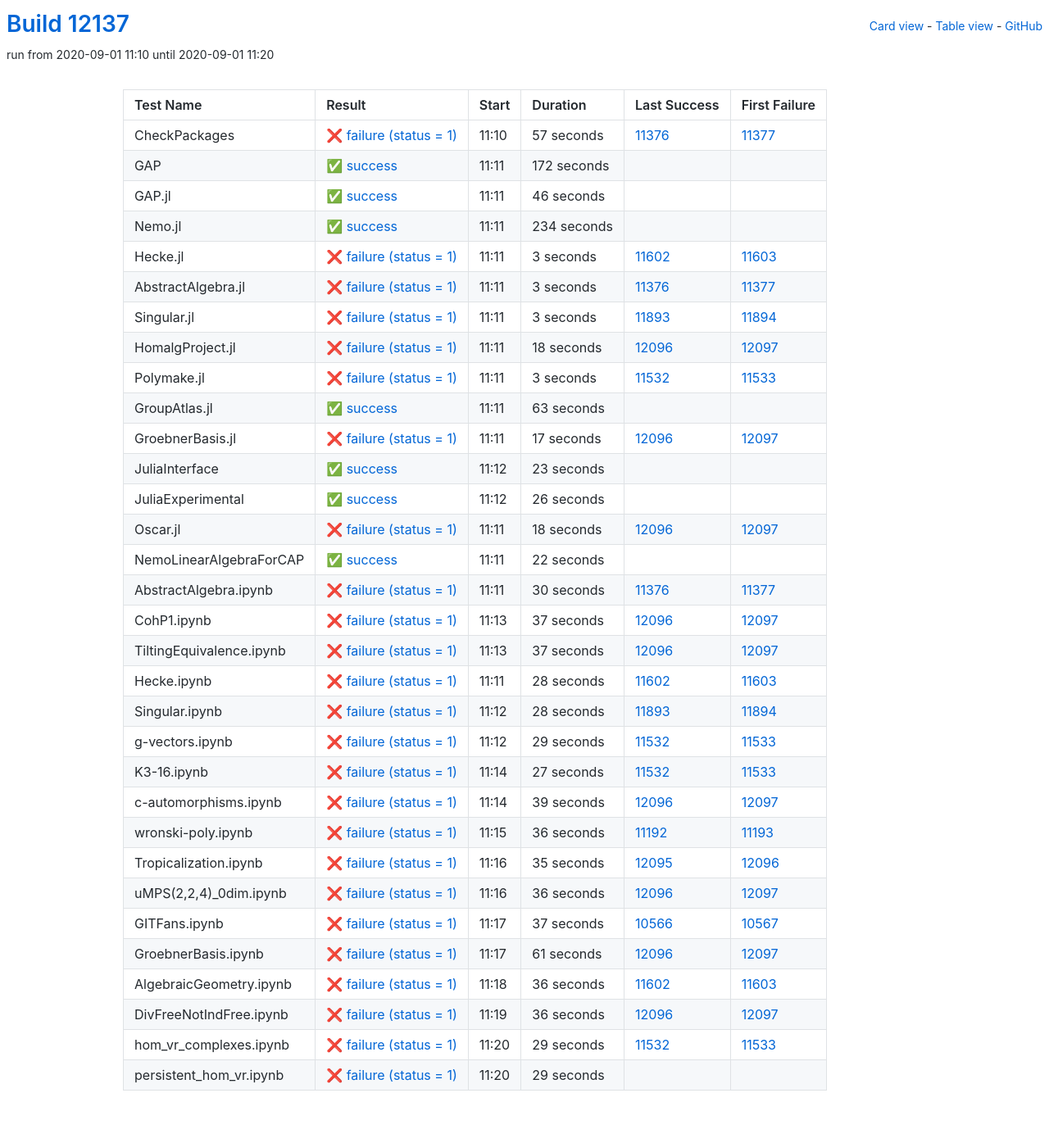
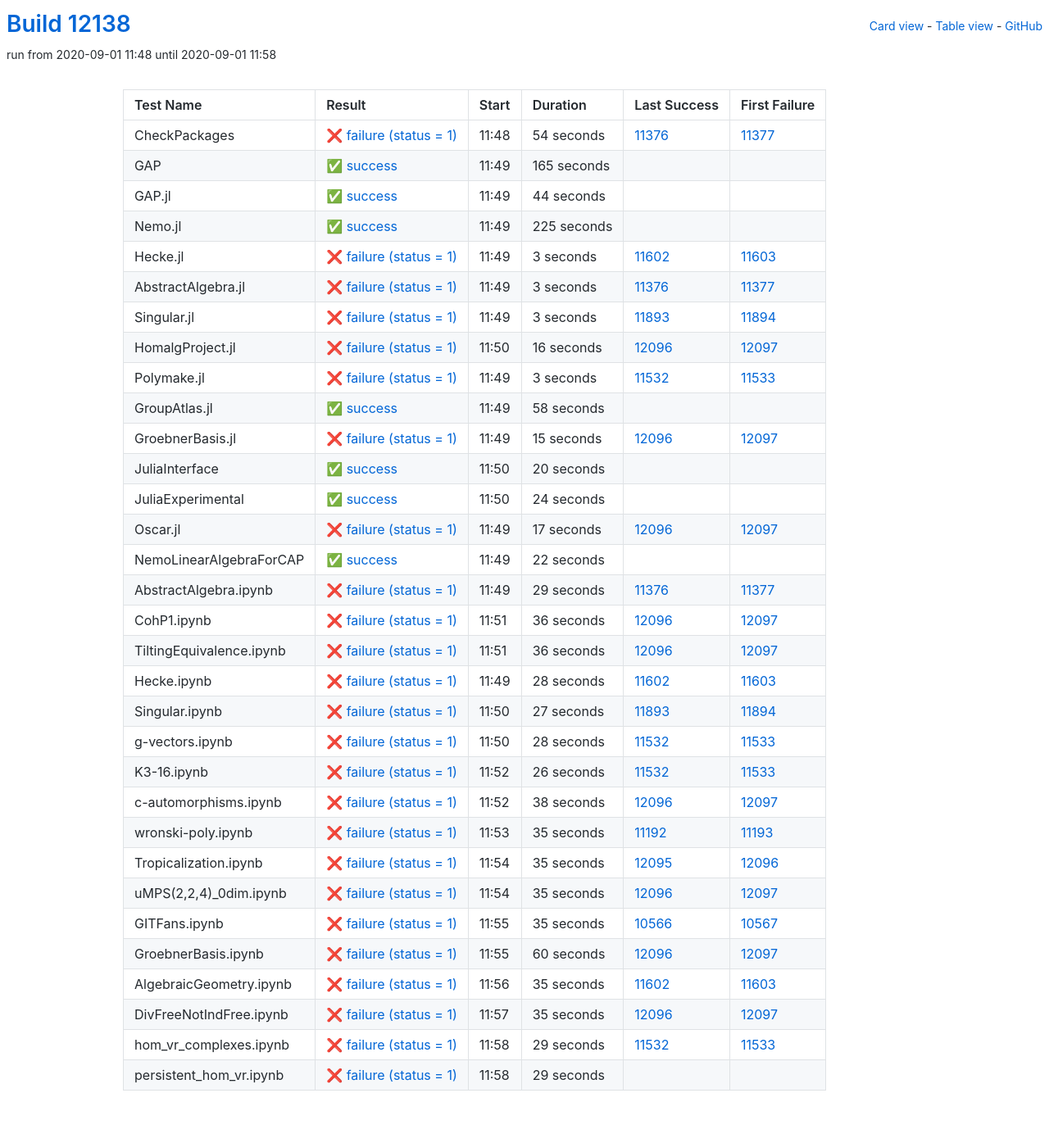
Before and after one commit to oscar-system/oscar-ci-status, a Jekyll site: the page built from table.html, in a window 1280 px wide. Shown: the whole page at 82% size. Built offline with Jekyll 4.4.1, drawn with Linux system fonts in a browser that asks for light colours.

Commit message:
Build #12138

```diff
--- a/_data/ci.yml
+++ b/_data/ci.yml
@@ -1,6 +1,6 @@
 ---
-build: 12137
-build_url: https://oscarci.mathematik.uni-kl.de/job/oscar/12137/
+build: 12138
+build_url: https://oscarci.mathematik.uni-kl.de/job/oscar/12138/
 job: oscar
 organization: oscar-system
 repo: oscar-ci-status
@@ -8,56 +8,56 @@ repourl: https://github.com/oscar-system/oscar-ci-status
 tests:
 - name: CheckPackages
   id: checkpackages
-  log: https://oscarci.mathematik.uni-kl.de/job/oscar/12137/artifact/logs/build-12137/CheckPackages.log
-  start: 2020-09-01 11:10
+  log: https://oscarci.mathematik.uni-kl.de/job/oscar/12138/artifact/logs/build-12138/CheckPackages.log
+  start: 2020-09-01 11:48
   success: false
   exitcode: 1
   status: failure
-  duration: 57
+  duration: 54
   last_success: 11376
   last_success_url: https://oscarci.mathematik.uni-kl.de/job/oscar/11376/
   first_failure: 11377
   first_failure_url: https://oscarci.mathematik.uni-kl.de/job/oscar/11377/
 - name: GAP
   id: gap
-  log: https://oscarci.mathematik.uni-kl.de/job/oscar/12137/artifact/logs/build-12137/GAP.log
-  start: 2020-09-01 11:11
+  log: https://oscarci.mathematik.uni-kl.de/job/oscar/12138/artifact/logs/build-12138/GAP.log
+  start: 2020-09-01 11:49
   success: true
   exitcode: 0
   status: success
-  duration: 172
+  duration: 165
   last_success: false
   last_success_url:
   first_failure: false
   first_failure_url:
 - name: GAP.jl
   id: gap-jl
-  log: https://oscarci.mathematik.uni-kl.de/job/oscar/12137/artifact/logs/build-12137/GAP.jl.log
-  start: 2020-09-01 11:11
+  log: https://oscarci.mathematik.uni-kl.de/job/oscar/12138/artifact/logs/build-12138/GAP.jl.log
+  start: 2020-09-01 11:49
   success: true
   exitcode: 0
   status: success
-  duration: 46
+  duration: 44
   last_success: false
   last_success_url:
   first_failure: false
   first_failure_url:
 - name: Nemo.jl
   id: nemo-jl
-  log: https://oscarci.mathematik.uni-kl.de/job/oscar/12137/artifact/logs/build-12137/Nemo.jl.log
-  start: 2020-09-01 11:11
+  log: https://oscarci.mathematik.uni-kl.de/job/oscar/12138/artifact/logs/build-12138/Nemo.jl.log
+  start: 2020-09-01 11:49
   success: true
   exitcode: 0
   status: success
-  duration: 234
+  duration: 225
   last_success: false
   last_success_url:
   first_failure: false
   first_failure_url:
 - name: Hecke.jl
   id: hecke-jl
-  log: https://oscarci.mathematik.uni-kl.de/job/oscar/12137/artifact/logs/build-12137/Hecke.jl.log
-  start: 2020-09-01 11:11
+  log: https://oscarci.mathematik.uni-kl.de/job/oscar/12138/artifact/logs/build-12138/Hecke.jl.log
+  start: 2020-09-01 11:49
   success: false
   exitcode: 1
   status: failure
@@ -68,8 +68,8 @@ tests:
   first_failure_url: https://oscarci.mathematik.uni-kl.de/job/oscar/11603/
 - name: AbstractAlgebra.jl
   id: abstractalgebra-jl
-  log: https://oscarci.mathematik.uni-kl.de/job/oscar/12137/artifact/logs/build-12137/AbstractAlgebra.jl.log
-  start: 2020-09-01 11:11
+  log: https://oscarci.mathematik.uni-kl.de/job/oscar/12138/artifact/logs/build-12138/AbstractAlgebra.jl.log
+  start: 2020-09-01 11:49
   success: false
   exitcode: 1
   status: failure
@@ -80,8 +80,8 @@ tests:
   first_failure_url: https://oscarci.mathematik.uni-kl.de/job/oscar/11377/
 - name: Singular.jl
   id: singular-jl
-  log: https://oscarci.mathematik.uni-kl.de/job/oscar/12137/artifact/logs/build-12137/Singular.jl.log
-  start: 2020-09-01 11:11
+  log: https://oscarci.mathematik.uni-kl.de/job/oscar/12138/artifact/logs/build-12138/Singular.jl.log
+  start: 2020-09-01 11:49
   success: false
   exitcode: 1
   status: failure
@@ -92,20 +92,20 @@ tests:
   first_failure_url: https://oscarci.mathematik.uni-kl.de/job/oscar/11894/
 - name: HomalgProject.jl
   id: homalgproject-jl
-  log: https://oscarci.mathematik.uni-kl.de/job/oscar/12137/artifact/logs/build-12137/HomalgProject.jl.log
-  start: 2020-09-01 11:11
+  log: https://oscarci.mathematik.uni-kl.de/job/oscar/12138/artifact/logs/build-12138/HomalgProject.jl.log
+  start: 2020-09-01 11:50
   success: false
   exitcode: 1
   status: failure
-  duration: 18
+  duration: 16
   last_success: 12096
   last_success_url: https://oscarci.mathematik.uni-kl.de/job/oscar/12096/
   first_failure: 12097
   first_failure_url: https://oscarci.mathematik.uni-kl.de/job/oscar/12097/
 - name: Polymake.jl
   id: polymake-jl
-  log: https://oscarci.mathematik.uni-kl.de/job/oscar/12137/artifact/logs/build-12137/Polymake.jl.log
-  start: 2020-09-01 11:11
+  log: https://oscarci.mathematik.uni-kl.de/job/oscar/12138/artifact/logs/build-12138/Polymake.jl.log
+  start: 2020-09-01 11:49
   success: false
   exitcode: 1
   status: failure
@@ -116,20 +116,56 @@ tests:
   first_failure_url: https://oscarci.mathematik.uni-kl.de/job/oscar/11533/
 - name: GroupAtlas.jl
   id: groupatlas-jl
-  log: https://oscarci.mathematik.uni-kl.de/job/oscar/12137/artifact/logs/build-12137/GroupAtlas.jl.log
-  start: 2020-09-01 11:11
+  log: https://oscarci.mathematik.uni-kl.de/job/oscar/12138/artifact/logs/build-12138/GroupAtlas.jl.log
+  start: 2020-09-01 11:49
   success: true
   exitcode: 0
   status: success
-  duration: 63
+  duration: 58
   last_success: false
   last_success_url:
   first_failure: false
   first_failure_url:
 - name: GroebnerBasis.jl
   id: groebnerbasis-jl
-  log: https://oscarci.mathematik.uni-kl.de/job/oscar/12137/artifact/logs/build-12137/GroebnerBasis.jl.log
-  start: 2020-09-01 11:11
+  log: https://oscarci.mathematik.uni-kl.de/job/oscar/12138/artifact/logs/build-12138/GroebnerBasis.jl.log
+  start: 2020-09-01 11:49
+  success: false
+  exitcode: 1
+  status: failure
+  duration: 15
+  last_success: 12096
+  last_success_url: https://oscarci.mathematik.uni-kl.de/job/oscar/12096/
+  first_failure: 12097
+  first_failure_url: https://oscarci.mathematik.uni-kl.de/job/oscar/12097/
+- name: JuliaInterface
+  id: juliainterface
+  log: https://oscarci.mathematik.uni-kl.de/job/oscar/12138/artifact/logs/build-12138/JuliaInterface.log
+  start: 2020-09-01 11:50
+  success: true
+  exitcode: 0
+  status: success
+  duration: 20
+  last_success: false
+  last_success_url:
+  first_failure: false
+  first_failure_url:
+- name: JuliaExperimental
+  id: juliaexperimental
+  log: https://oscarci.mathematik.uni-kl.de/job/oscar/12138/artifact/logs/build-12138/JuliaExperimental.log
+  start: 2020-09-01 11:50
+  success: true
+  exitcode: 0
+  status: success
+  duration: 24
+  last_success: false
+  last_success_url:
+  first_failure: false
+  first_failure_url:
+- name: Oscar.jl
+  id: oscar-jl
+  log: https://oscarci.mathematik.uni-kl.de/job/oscar/12138/artifact/logs/build-12138/Oscar.jl.log
+  start: 2020-09-01 11:49
   success: false
   exitcode: 1
   status: failure
@@ -138,46 +174,10 @@ tests:
   last_success_url: https://oscarci.mathematik.uni-kl.de/job/oscar/12096/
   first_failure: 12097
   first_failure_url: https://oscarci.mathematik.uni-kl.de/job/oscar/12097/
-- name: JuliaInterface
-  id: juliainterface
-  log: https://oscarci.mathematik.uni-kl.de/job/oscar/12137/artifact/logs/build-12137/JuliaInterface.log
-  start: 2020-09-01 11:12
-  success: true
-  exitcode: 0
-  status: success
-  duration: 23
-  last_success: false
-  last_success_url:
-  first_failure: false
-  first_failure_url:
-- name: JuliaExperimental
-  id: juliaexperimental
-  log: https://oscarci.mathematik.uni-kl.de/job/oscar/12137/artifact/logs/build-12137/JuliaExperimental.log
-  start: 2020-09-01 11:12
-  success: true
-  exitcode: 0
-  status: success
-  duration: 26
-  last_success: false
-  last_success_url:
-  first_failure: false
-  first_failure_url:
-- name: Oscar.jl
-  id: oscar-jl
-  log: https://oscarci.mathematik.uni-kl.de/job/oscar/12137/artifact/logs/build-12137/Oscar.jl.log
-  start: 2020-09-01 11:11
-  success: false
-  exitcode: 1
-  status: failure
-  duration: 18
-  last_success: 12096
-  last_success_url: https://oscarci.mathematik.uni-kl.de/job/oscar/12096/
-  first_failure: 12097
-  first_failure_url: https://oscarci.mathematik.uni-kl.de/job/oscar/12097/
 - name: NemoLinearAlgebraForCAP
   id: nemolinearalgebraforcap
-  log: https://oscarci.mathematik.uni-kl.de/job/oscar/12137/artifact/logs/build-12137/NemoLinearAlgebraForCAP.log
-  start: 2020-09-01 11:11
+  log: https://oscarci.mathematik.uni-kl.de/job/oscar/12138/artifact/logs/build-12138/NemoLinearAlgebraForCAP.log
+  start: 2020-09-01 11:49
   success: true
   exitcode: 0
   status: success
@@ -188,44 +188,44 @@ tests:
   first_failure_url:
 - name: AbstractAlgebra.ipynb
   id: abstractalgebra-ipynb
-  log: https://oscarci.mathematik.uni-kl.de/job/oscar/12137/artifact/logs/build-12137/AbstractAlgebra.ipynb.log
-  start: 2020-09-01 11:11
+  log: https://oscarci.mathematik.uni-kl.de/job/oscar/12138/artifact/logs/build-12138/AbstractAlgebra.ipynb.log
+  start: 2020-09-01 11:49
   success: false
   exitcode: 1
   status: failure
-  duration: 30
+  duration: 29
   last_success: 11376
   last_success_url: https://oscarci.mathematik.uni-kl.de/job/oscar/11376/
   first_failure: 11377
   first_failure_url: https://oscarci.mathematik.uni-kl.de/job/oscar/11377/
 - name: CohP1.ipynb
   id: cohp1-ipynb
-  log: https://oscarci.mathematik.uni-kl.de/job/oscar/12137/artifact/logs/build-12137/CohP1.ipynb.log
-  start: 2020-09-01 11:13
+  log: https://oscarci.mathematik.uni-kl.de/job/oscar/12138/artifact/logs/build-12138/CohP1.ipynb.log
+  start: 2020-09-01 11:51
   success: false
   exitcode: 1
   status: failure
-  duration: 37
+  duration: 36
   last_success: 12096
   last_success_url: https://oscarci.mathematik.uni-kl.de/job/oscar/12096/
   first_failure: 12097
   first_failure_url: https://oscarci.mathematik.uni-kl.de/job/oscar/12097/
 - name: TiltingEquivalence.ipynb
   id: tiltingequivalence-ipynb
-  log: https://oscarci.mathematik.uni-kl.de/job/oscar/12137/artifact/logs/build-12137/TiltingEquivalence.ipynb.log
-  start: 2020-09-01 11:13
+  log: https://oscarci.mathematik.uni-kl.de/job/oscar/12138/artifact/logs/build-12138/TiltingEquivalence.ipynb.log
+  start: 2020-09-01 11:51
   success: false
   exitcode: 1
   status: failure
-  duration: 37
+  duration: 36
   last_success: 12096
   last_success_url: https://oscarci.mathematik.uni-kl.de/job/oscar/12096/
   first_failure: 12097
   first_failure_url: https://oscarci.mathematik.uni-kl.de/job/oscar/12097/
 - name: Hecke.ipynb
   id: hecke-ipynb
-  log: https://oscarci.mathematik.uni-kl.de/job/oscar/12137/artifact/logs/build-12137/Hecke.ipynb.log
-  start: 2020-09-01 11:11
+  log: https://oscarci.mathematik.uni-kl.de/job/oscar/12138/artifact/logs/build-12138/Hecke.ipynb.log
+  start: 2020-09-01 11:49
   success: false
   exitcode: 1
   status: failure
@@ -236,68 +236,68 @@ tests:
   first_failure_url: https://oscarci.mathematik.uni-kl.de/job/oscar/11603/
 - name: Singular.ipynb
   id: singular-ipynb
-  log: https://oscarci.mathematik.uni-kl.de/job/oscar/12137/artifact/logs/build-12137/Singular.ipynb.log
-  start: 2020-09-01 11:12
+  log: https://oscarci.mathematik.uni-kl.de/job/oscar/12138/artifact/logs/build-12138/Singular.ipynb.log
+  start: 2020-09-01 11:50
   success: false
   exitcode: 1
   status: failure
-  duration: 28
+  duration: 27
   last_success: 11893
   last_success_url: https://oscarci.mathematik.uni-kl.de/job/oscar/11893/
   first_failure: 11894
   first_failure_url: https://oscarci.mathematik.uni-kl.de/job/oscar/11894/
 - name: g-vectors.ipynb
   id: g-vectors-ipynb
-  log: https://oscarci.mathematik.uni-kl.de/job/oscar/12137/artifact/logs/build-12137/g-vectors.ipynb.log
-  start: 2020-09-01 11:12
+  log: https://oscarci.mathematik.uni-kl.de/job/oscar/12138/artifact/logs/build-12138/g-vectors.ipynb.log
+  start: 2020-09-01 11:50
   success: false
   exitcode: 1
   status: failure
-  duration: 29
+  duration: 28
   last_success: 11532
   last_success_url: https://oscarci.mathematik.uni-kl.de/job/oscar/11532/
   first_failure: 11533
   first_failure_url: https://oscarci.mathematik.uni-kl.de/job/oscar/11533/
 - name: K3-16.ipynb
   id: k3-16-ipynb
-  log: https://oscarci.mathematik.uni-kl.de/job/oscar/12137/artifact/logs/build-12137/K3-16.ipynb.log
-  start: 2020-09-01 11:14
+  log: https://oscarci.mathematik.uni-kl.de/job/oscar/12138/artifact/logs/build-12138/K3-16.ipynb.log
+  start: 2020-09-01 11:52
   success: false
   exitcode: 1
   status: failure
-  duration: 27
+  duration: 26
   last_success: 11532
   last_success_url: https://oscarci.mathematik.uni-kl.de/job/oscar/11532/
   first_failure: 11533
   first_failure_url: https://oscarci.mathematik.uni-kl.de/job/oscar/11533/
 - name: c-automorphisms.ipynb
   id: c-automorphisms-ipynb
-  log: https://oscarci.mathematik.uni-kl.de/job/oscar/12137/artifact/logs/build-12137/c-automorphisms.ipynb.log
-  start: 2020-09-01 11:14
+  log: https://oscarci.mathematik.uni-kl.de/job/oscar/12138/artifact/logs/build-12138/c-automorphisms.ipynb.log
+  start: 2020-09-01 11:52
   success: false
   exitcode: 1
   status: failure
-  duration: 39
+  duration: 38
   last_success: 12096
   last_success_url: https://oscarci.mathematik.uni-kl.de/job/oscar/12096/
   first_failure: 12097
   first_failure_url: https://oscarci.mathematik.uni-kl.de/job/oscar/12097/
 - name: wronski-poly.ipynb
   id: wronski-poly-ipynb
-  log: https://oscarci.mathematik.uni-kl.de/job/oscar/12137/artifact/logs/build-12137/wronski-poly.ipynb.log
-  start: 2020-09-01 11:15
+  log: https://oscarci.mathematik.uni-kl.de/job/oscar/12138/artifact/logs/build-12138/wronski-poly.ipynb.log
+  start: 2020-09-01 11:53
   success: false
   exitcode: 1
   status: failure
-  duration: 36
+  duration: 35
   last_success: 11192
   last_success_url: https://oscarci.mathematik.uni-kl.de/job/oscar/11192/
   first_failure: 11193
   first_failure_url: https://oscarci.mathematik.uni-kl.de/job/oscar/11193/
 - name: Tropicalization.ipynb
   id: tropicalization-ipynb
-  log: https://oscarci.mathematik.uni-kl.de/job/oscar/12137/artifact/logs/build-12137/Tropicalization.ipynb.log
-  start: 2020-09-01 11:16
+  log: https://oscarci.mathematik.uni-kl.de/job/oscar/12138/artifact/logs/build-12138/Tropicalization.ipynb.log
+  start: 2020-09-01 11:54
   success: false
   exitcode: 1
   status: failure
@@ -308,68 +308,68 @@ tests:
   first_failure_url: https://oscarci.mathematik.uni-kl.de/job/oscar/12096/
 - name: uMPS(2,2,4)_0dim.ipynb
   id: umps-2-2-4-0dim-ipynb
-  log: https://oscarci.mathematik.uni-kl.de/job/oscar/12137/artifact/logs/build-12137/uMPS-2-2-4-_0dim.ipynb.log
-  start: 2020-09-01 11:16
+  log: https://oscarci.mathematik.uni-kl.de/job/oscar/12138/artifact/logs/build-12138/uMPS-2-2-4-_0dim.ipynb.log
+  start: 2020-09-01 11:54
   success: false
   exitcode: 1
   status: failure
-  duration: 36
+  duration: 35
   last_success: 12096
   last_success_url: https://oscarci.mathematik.uni-kl.de/job/oscar/12096/
   first_failure: 12097
   first_failure_url: https://oscarci.mathematik.uni-kl.de/job/oscar/12097/
 - name: GITFans.ipynb
   id: gitfans-ipynb
-  log: https://oscarci.mathematik.uni-kl.de/job/oscar/12137/artifact/logs/build-12137/GITFans.ipynb.log
-  start: 2020-09-01 11:17
+  log: https://oscarci.mathematik.uni-kl.de/job/oscar/12138/artifact/logs/build-12138/GITFans.ipynb.log
+  start: 2020-09-01 11:55
   success: false
   exitcode: 1
   status: failure
-  duration: 37
+  duration: 35
   last_success: 10566
   last_success_url: https://oscarci.mathematik.uni-kl.de/job/oscar/10566/
   first_failure: 10567
   first_failure_url: https://oscarci.mathematik.uni-kl.de/job/oscar/10567/
 - name: GroebnerBasis.ipynb
   id: groebnerbasis-ipynb
-  log: https://oscarci.mathematik.uni-kl.de/job/oscar/12137/artifact/logs/build-12137/GroebnerBasis.ipynb.log
-  start: 2020-09-01 11:17
+  log: https://oscarci.mathematik.uni-kl.de/job/oscar/12138/artifact/logs/build-12138/GroebnerBasis.ipynb.log
+  start: 2020-09-01 11:55
   success: false
   exitcode: 1
   status: failure
-  duration: 61
+  duration: 60
   last_success: 12096
   last_success_url: https://oscarci.mathematik.uni-kl.de/job/oscar/12096/
   first_failure: 12097
   first_failure_url: https://oscarci.mathematik.uni-kl.de/job/oscar/12097/
 - name: AlgebraicGeometry.ipynb
   id: algebraicgeometry-ipynb
-  log: https://oscarci.mathematik.uni-kl.de/job/oscar/12137/artifact/logs/build-12137/AlgebraicGeometry.ipynb.log
-  start: 2020-09-01 11:18
+  log: https://oscarci.mathematik.uni-kl.de/job/oscar/12138/artifact/logs/build-12138/AlgebraicGeometry.ipynb.log
+  start: 2020-09-01 11:56
   success: false
   exitcode: 1
   status: failure
-  duration: 36
+  duration: 35
   last_success: 11602
   last_success_url: https://oscarci.mathematik.uni-kl.de/job/oscar/11602/
   first_failure: 11603
   first_failure_url: https://oscarci.mathematik.uni-kl.de/job/oscar/11603/
 - name: DivFreeNotIndFree.ipynb
   id: divfreenotindfree-ipynb
-  log: https://oscarci.mathematik.uni-kl.de/job/oscar/12137/artifact/logs/build-12137/DivFreeNotIndFree.ipynb.log
-  start: 2020-09-01 11:19
+  log: https://oscarci.mathematik.uni-kl.de/job/oscar/12138/artifact/logs/build-12138/DivFreeNotIndFree.ipynb.log
+  start: 2020-09-01 11:57
   success: false
   exitcode: 1
   status: failure
-  duration: 36
+  duration: 35
   last_success: 12096
   last_success_url: https://oscarci.mathematik.uni-kl.de/job/oscar/12096/
   first_failure: 12097
   first_failure_url: https://oscarci.mathematik.uni-kl.de/job/oscar/12097/
 - name: hom_vr_complexes.ipynb
   id: hom-vr-complexes-ipynb
-  log: https://oscarci.mathematik.uni-kl.de/job/oscar/12137/artifact/logs/build-12137/hom_vr_complexes.ipynb.log
-  start: 2020-09-01 11:20
+  log: https://oscarci.mathematik.uni-kl.de/job/oscar/12138/artifact/logs/build-12138/hom_vr_complexes.ipynb.log
+  start: 2020-09-01 11:58
   success: false
   exitcode: 1
   status: failure
@@ -380,8 +380,8 @@ tests:
   first_failure_url: https://oscarci.mathematik.uni-kl.de/job/oscar/11533/
 - name: persistent_hom_vr.ipynb
   id: persistent-hom-vr-ipynb
-  log: https://oscarci.mathematik.uni-kl.de/job/oscar/12137/artifact/logs/build-12137/persistent_hom_vr.ipynb.log
-  start: 2020-09-01 11:20
+  log: https://oscarci.mathematik.uni-kl.de/job/oscar/12138/artifact/logs/build-12138/persistent_hom_vr.ipynb.log
+  start: 2020-09-01 11:58
   success: false
   exitcode: 1
   status: failure
```
Also changed, not shown: README.md.
